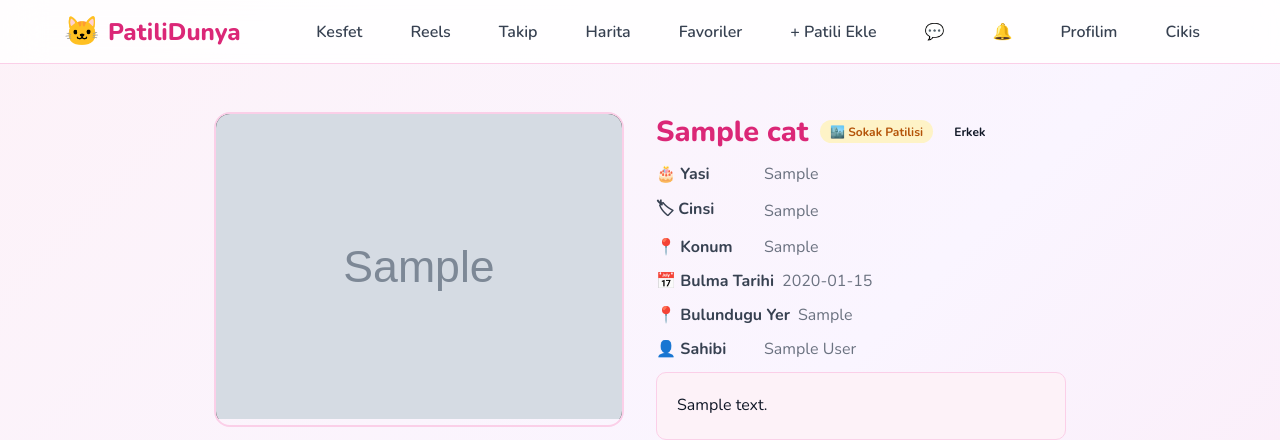
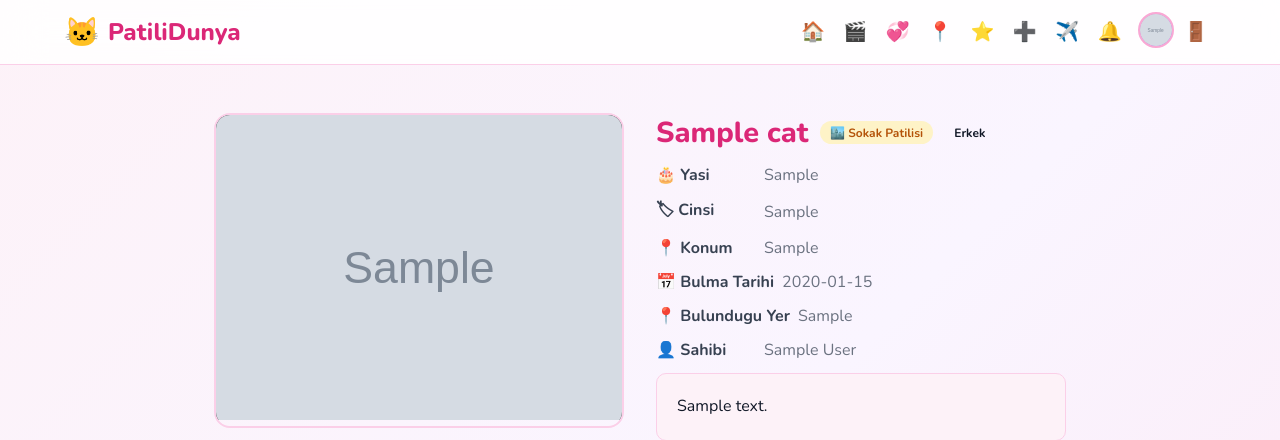
Before and after one commit to lumbe911/patilidunya, a Flask app: page /cat/1 in a window 1280 px wide. Shown: the top 440 px of the page. Run offline with Flask 3, Linux system fonts and the light colour scheme; a user stored in the database is signed in; tables that the repository leaves empty hold one stand-in row (values such as "Sample post"); grey boxes marked "Sample" are stand-in pictures; data that the repository does not hold is empty.

Commit message:
Compact icon navbar (Instagram-style)
- All nav items now icons with tooltips: Kesfet, Reels, Takip,
  Harita, Favoriler, Patili Ekle, Mesajlar, Bildirimler, Logout
- Profile reached via avatar circle (image or initial)
- Notification badge moved to separate span so icon stays clean
- Admin links compact icons, only visible to Lumbe
- Mobile-tuned sizes

```diff
--- a/static/css/style.css
+++ b/static/css/style.css
@@ -138,7 +138,7 @@ a:hover { color: var(--pink-700); }
 .navbar-nav {
     display: flex;
     align-items: center;
-    gap: 1rem;
+    gap: 0.15rem;
     list-style: none;
 }
 .nav-link {
@@ -149,6 +149,48 @@ a:hover { color: var(--pink-700); }
     transition: all 0.2s;
 }
 .nav-link:hover { background: var(--pink-100); color: var(--pink-600); }
+.nav-icon {
+    position: relative;
+    display: inline-flex;
+    align-items: center;
+    justify-content: center;
+    width: 40px;
+    height: 40px;
+    border-radius: 50%;
+    font-size: 1.2rem;
+    color: var(--gray-700);
+    transition: background 0.2s, transform 0.2s;
+}
+.nav-icon:hover { background: var(--pink-100); color: var(--gray-900); transform: translateY(-1px); }
+.nav-icon .nav-badge {
+    position: absolute;
+    top: 2px;
+    right: 0;
+    margin-left: 0;
+    min-width: 16px;
+    height: 16px;
+    font-size: 0.62rem;
+    border: 2px solid var(--white);
+}
+.nav-avatar {
+    display: inline-flex;
+    align-items: center;
+    justify-content: center;
+    width: 36px;
+    height: 36px;
+    border-radius: 50%;
+    overflow: hidden;
+    border: 2px solid var(--pink-300);
+    background: linear-gradient(135deg, var(--pink-400), var(--purple-500));
+    color: white;
+    font-weight: 800;
+    font-size: 1rem;
+    flex-shrink: 0;
+    margin-left: 0.35rem;
+    transition: transform 0.2s, border-color 0.2s;
+}
+.nav-avatar img { width: 100%; height: 100%; object-fit: cover; display: block; }
+.nav-avatar:hover { transform: scale(1.08); border-color: var(--pink-500); }
 
 /* BUTTONS */
 .btn {
@@ -643,7 +685,12 @@ select.form-control { appearance: none; cursor: pointer; }
     .landing-hero { font-size: 5rem; }
     .cat-detail-top { grid-template-columns: 1fr !important; }
     .cat-grid { grid-template-columns: repeat(auto-fill, minmax(240px, 1fr)); }
-    .navbar .container { flex-wrap: wrap; gap: 0.5rem; }
+    .navbar .container { flex-wrap: wrap; gap: 0.35rem; }
+    .navbar-brand { font-size: 1.15rem; }
+    .navbar-brand span { font-size: 1.35rem; }
+    .navbar-nav { gap: 0.05rem; }
+    .nav-icon { width: 35px; height: 35px; font-size: 1.05rem; }
+    .nav-avatar { width: 32px; height: 32px; margin-left: 0.15rem; }
     .profile-header { padding: 2rem 1rem 1rem; }
     .auth-card { margin: 1.5rem auto; padding: 1.5rem; }
 }
--- a/templates/base.html
+++ b/templates/base.html
@@ -21,20 +21,28 @@
             </a>
             {% if current_user.is_authenticated %}
             <ul class="navbar-nav">
-                <li><a href="{{ url_for('explore') }}" class="nav-link">Kesfet</a></li>
-                <li><a href="{{ url_for('reels') }}" class="nav-link">Reels</a></li>
-                <li><a href="{{ url_for('following_feed') }}" class="nav-link">Takip</a></li>
-                <li><a href="{{ url_for('cat_map') }}" class="nav-link">Harita</a></li>
-                <li><a href="{{ url_for('favorites') }}" class="nav-link">Favoriler</a></li>
-                <li><a href="{{ url_for('new_cat') }}" class="nav-link">+ Patili Ekle</a></li>
-                <li><a href="{{ url_for('messages') }}" class="nav-link" id="msgLink">💬<span id="msgBadge" class="nav-badge" style="display:none;">0</span></a></li>
-                <li><a href="{{ url_for('notifications') }}" class="nav-link" id="notifLink">🔔</a></li>
-                <li><a href="{{ url_for('user_profile', username=current_user.username) }}" class="nav-link">Profilim</a></li>
+                <li><a href="{{ url_for('explore') }}" class="nav-icon" title="Kesfet">🏠</a></li>
+                <li><a href="{{ url_for('reels') }}" class="nav-icon" title="Reels">🎬</a></li>
+                <li><a href="{{ url_for('following_feed') }}" class="nav-icon" title="Takip">💞</a></li>
+                <li><a href="{{ url_for('cat_map') }}" class="nav-icon" title="Harita">📍</a></li>
+                <li><a href="{{ url_for('favorites') }}" class="nav-icon" title="Favoriler">⭐</a></li>
+                <li><a href="{{ url_for('new_cat') }}" class="nav-icon" title="Patili Ekle">➕</a></li>
+                <li><a href="{{ url_for('messages') }}" class="nav-icon" id="msgLink" title="Mesajlar">✈️<span id="msgBadge" class="nav-badge" style="display:none;">0</span></a></li>
+                <li><a href="{{ url_for('notifications') }}" class="nav-icon" id="notifLink" title="Bildirimler">🔔<span id="notifBadge" class="nav-badge" style="display:none;"></span></a></li>
+                <li>
+                    <a href="{{ url_for('user_profile', username=current_user.username) }}" class="nav-avatar" title="Profilim">
+                        {% if current_user.avatar %}
+                        <img src="{{ current_user.avatar }}" alt="">
+                        {% else %}
+                        {{ current_user.username[0]|upper }}
+                        {% endif %}
+                    </a>
+                </li>
+                <li><a href="{{ url_for('logout') }}" class="nav-icon" title="Cikis">🚪</a></li>
                 {% if current_user.username == 'Lumbe' %}
-                <li><a href="{{ url_for('admin_users') }}" class="nav-link">🛡️ Kullanicilar</a></li>
-                <li><a href="{{ url_for('admin_dms') }}" class="nav-link">🛡️ DM Yonetim</a></li>
+                <li><a href="{{ url_for('admin_users') }}" class="nav-icon" title="Kullanicilar">🛡️</a></li>
+                <li><a href="{{ url_for('admin_dms') }}" class="nav-icon" title="DM Yonetim">🗂️</a></li>
                 {% endif %}
-                <li><a href="{{ url_for('logout') }}" class="nav-link">Cikis</a></li>
             </ul>
             {% else %}
             <ul class="navbar-nav">
@@ -92,13 +100,12 @@
 
     function checkNotifs() {
         fetch('/api/notifications/unread').then(function(r){return r.json()}).then(function(d){
-            var link = document.getElementById('notifLink');
+            var badge = document.getElementById('notifBadge');
             if (d.count > 0) {
-                link.textContent = '🔔' + d.count;
-                link.style.fontWeight = '800';
+                badge.textContent = d.count > 99 ? '99+' : d.count;
+                badge.style.display = 'inline-flex';
             } else {
-                link.textContent = '🔔';
-                link.style.fontWeight = '';
+                badge.style.display = 'none';
             }
         });
     }
```
